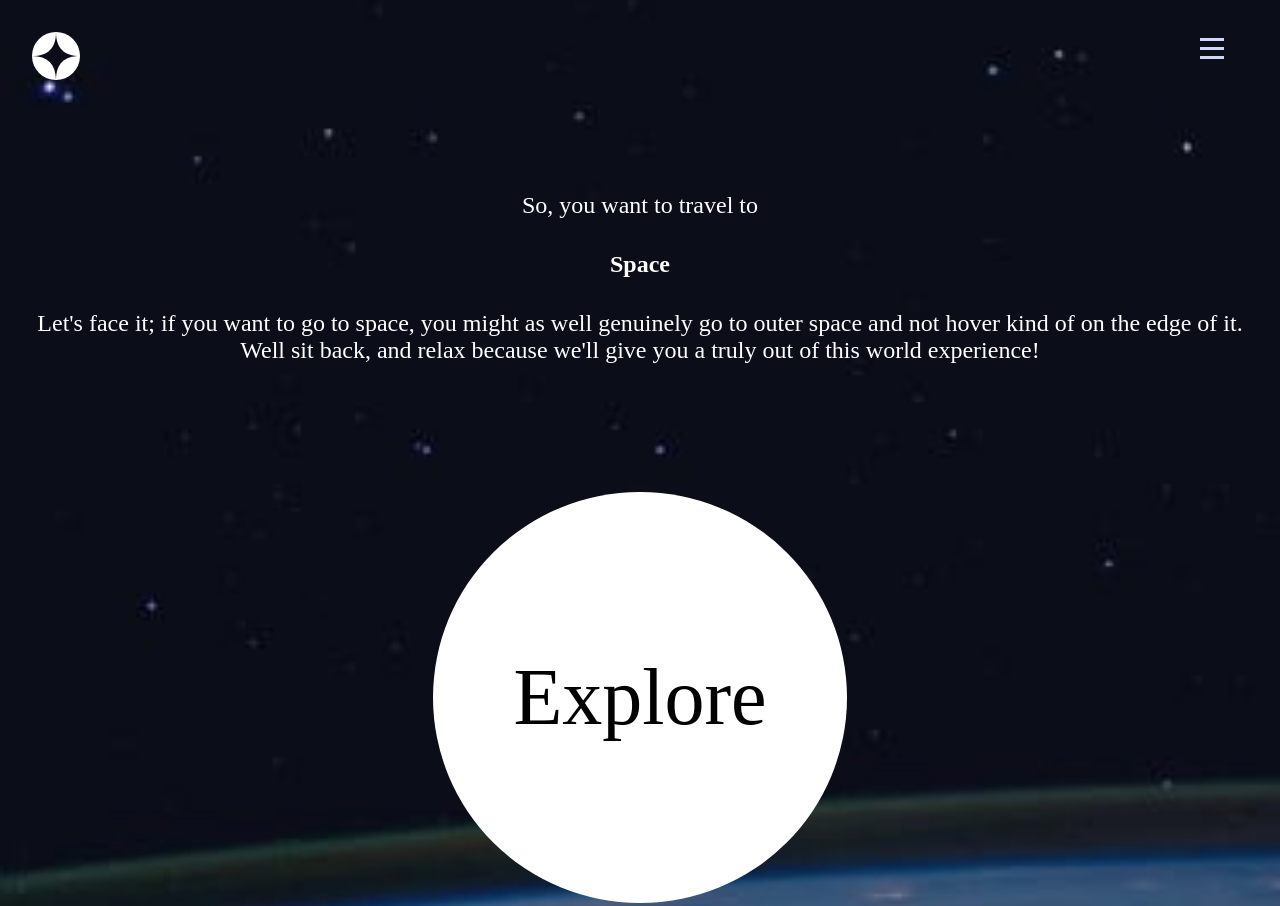
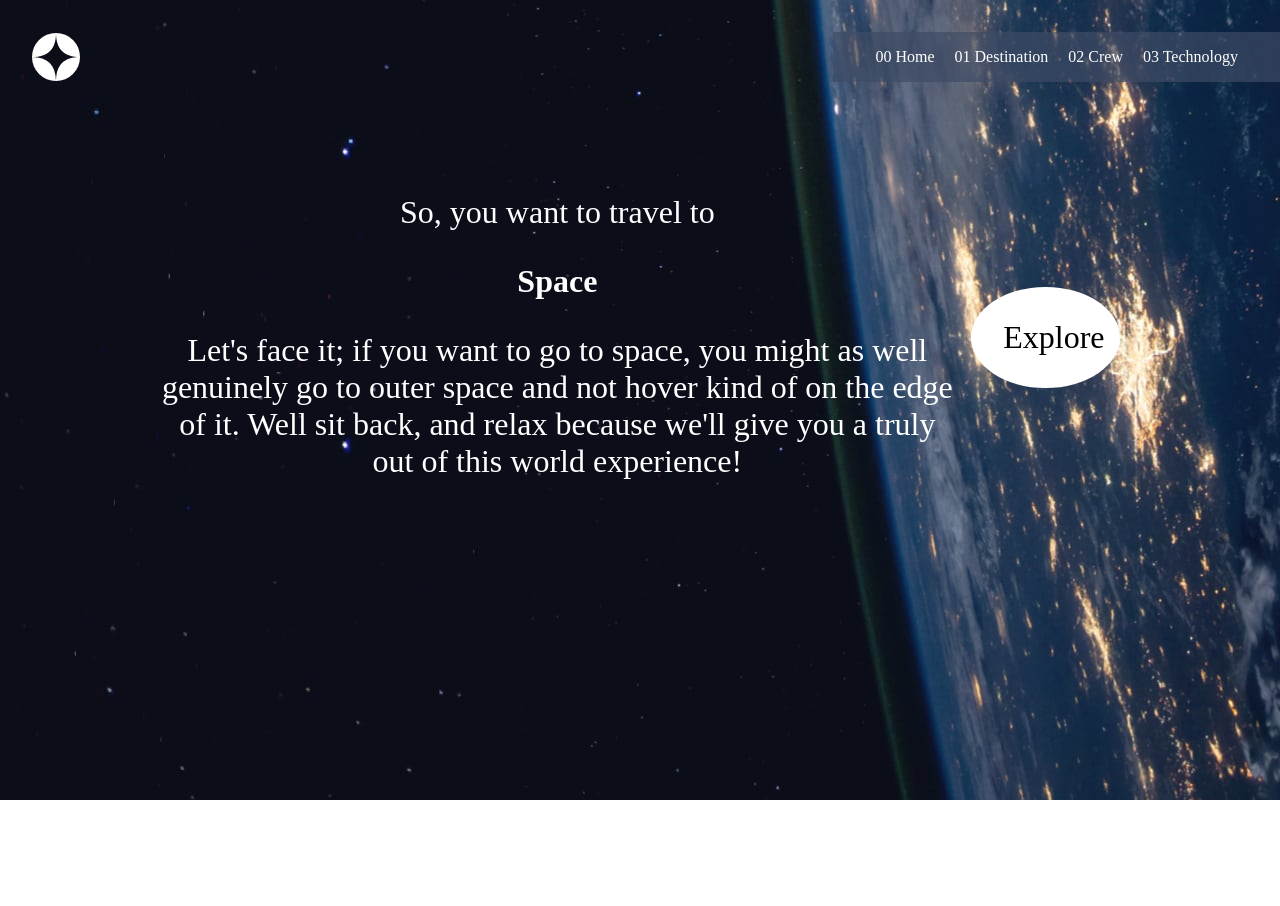
Before and after one commit to workdotnisha/space-tourism-website-main, a plain HTML site: page starter-code/index.html in a window 1280 px wide. Shown: the top 906 px of the page. After the commit the page ends 800 px from the top, so only its background shows below. Drawn offline with Linux system fonts and the light colour scheme.

Commit message:
Modified file

```diff
--- a/starter-code/style.css
+++ b/starter-code/style.css
@@ -80,3 +80,44 @@ main section div a{
     color: black;
     font-size: 5rem;
 }
+@media (min-width: 768px){
+    body{
+        background: url("./assets/home/background-home-desktop.jpg");
+    }
+    .menu-icon {
+        display: none;
+    }
+    nav ul{
+        display: flex;
+        position: static;
+        flex-direction: row;
+        background: none;
+        opacity: 1;
+        width: auto;
+        background-color: #3e4c66ae;
+    }
+    nav ul a{
+        color: white;
+    }
+    main{
+        margin: 0 10rem;
+    }
+    main{
+        display: flex;
+        flex-direction: row;
+    }
+    /* main section{
+        width: 50%;
+    } */
+    main section p,
+    main section h1{
+        font-size: 2rem;
+    }
+    main section div{
+        margin-left: 10%;
+        padding: 2rem 2rem ;
+    }
+    main section div a{
+        font-size: 2rem;
+    }
+}
```
